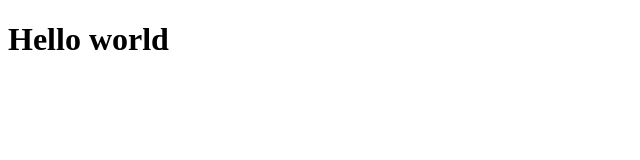
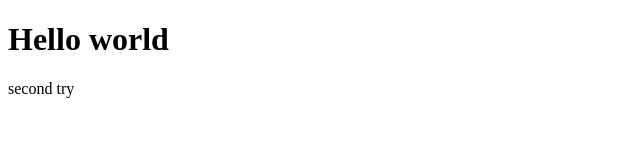
Before and after one commit to sflores29/TEST, a plain HTML site: page index.html in a window 1280 px wide. Shown: the full height of the page, 0-640 px from the left. Drawn offline with Linux system fonts and the light colour scheme.

Commit message:
practice

```diff
--- a/index.html
+++ b/index.html
@@ -6,6 +6,7 @@
     <meta name="viewport" content="width=device-width, initial-scale=1.0">
     <title>Document</title>
 <h1>Hello world</h1>
+    second try
 
 </head>
 <body>
```
Also changed, not shown: 1 other file.
